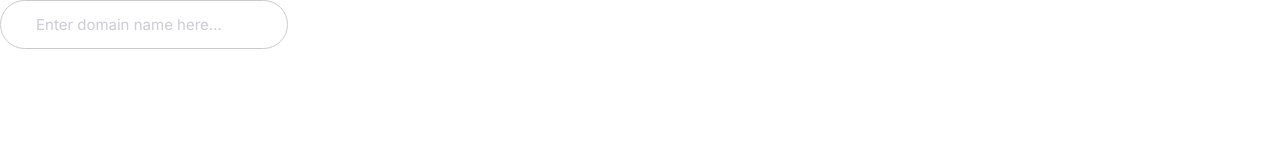
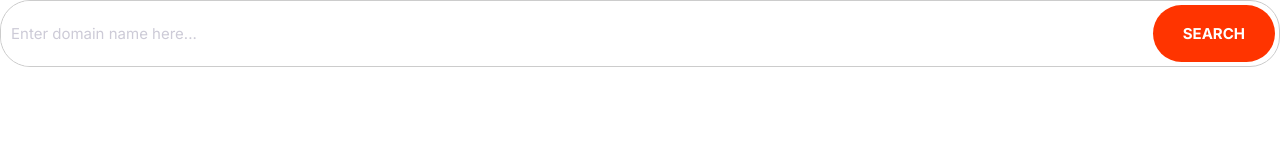
Before and after one commit to longlee10/Cloud-Hosting, a plain HTML site: page index.html in a window 1280 px wide. Drawn offline with Linux system fonts and the light colour scheme.

Commit message:
Define input group style

```diff
--- a/css/styles.css
+++ b/css/styles.css
@@ -9,6 +9,9 @@
   /* Text color: */
   --heading-color: #1b0760;
   --body-color: #918ca4;
+
+  /* Border */
+  --border-color: #ccc;
 }
 
 /* Typography */
@@ -233,9 +236,25 @@ a {
   padding: 1.5rem 3.5rem;
   border-radius: 30px;
   outline: 0;
-  border: 1px solid #ccc;
+  border: 1px solid var(--border-color);
   color: var(--heading-color);
   font-size: 2rem;
+}
+
+.input-group {
+  border: 1px solid var(--border-color);
+  border-radius: 30px;
+  display: flex;
+}
+
+.input-group .input {
+  border: 0;
+  flex-grow: 1;
+  padding: 1.5rem 1rem;
+}
+
+.input-group .btn {
+  margin: 4px;
 }
 
 ::placeholder {
--- a/index.html
+++ b/index.html
@@ -8,6 +8,13 @@
     <link rel="stylesheet" href="./css/styles.css" />
   </head>
   <body>
-    <input type="text" class="input" placeholder="Enter domain name here..." />
+    <div class="input-group">
+      <input
+        type="text"
+        class="input"
+        placeholder="Enter domain name here..."
+      />
+      <button class="btn btn-accent">Search</button>
+    </div>
   </body>
 </html>
```
Also changed, not shown: components/input.html (+6 -0 lines).
